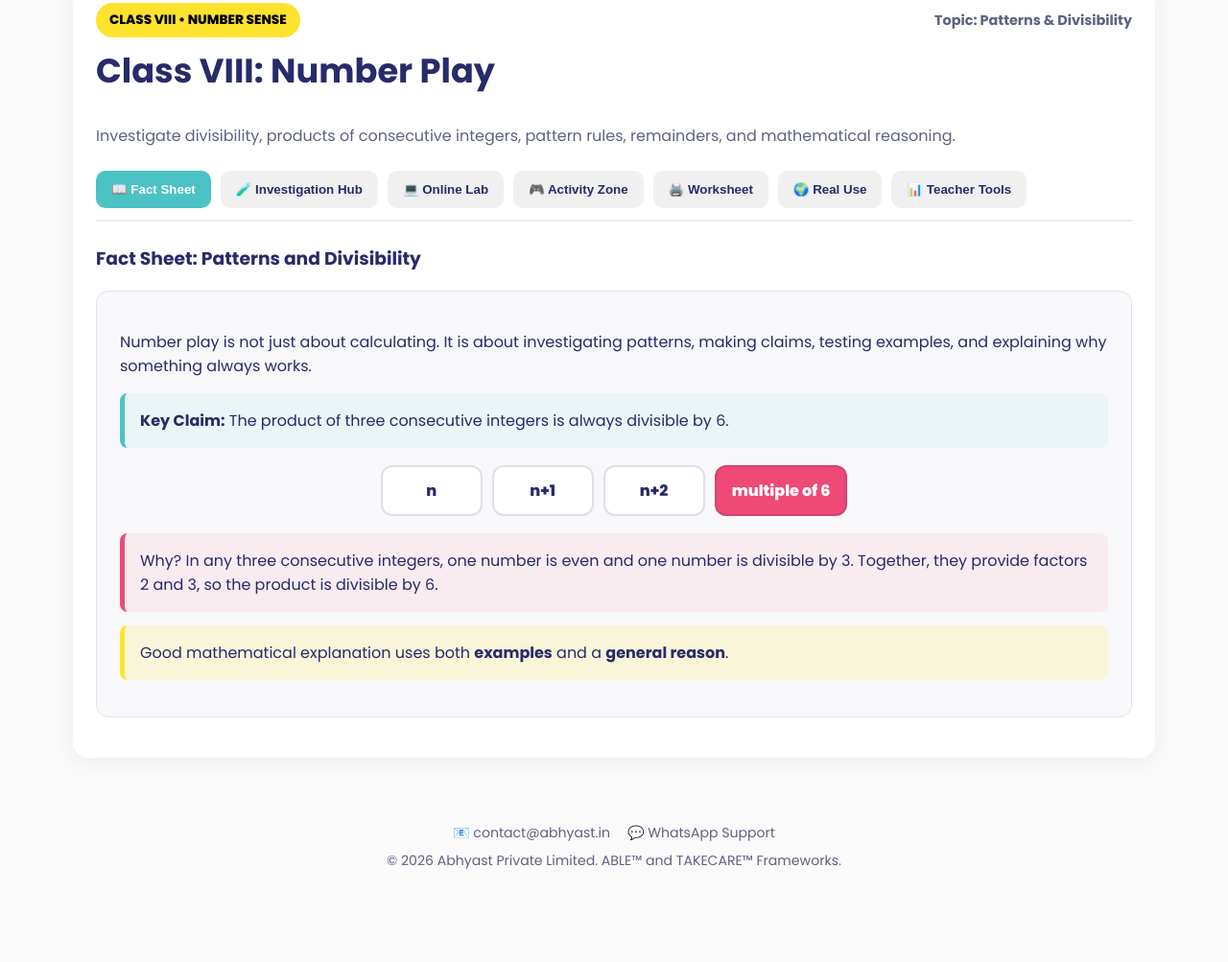
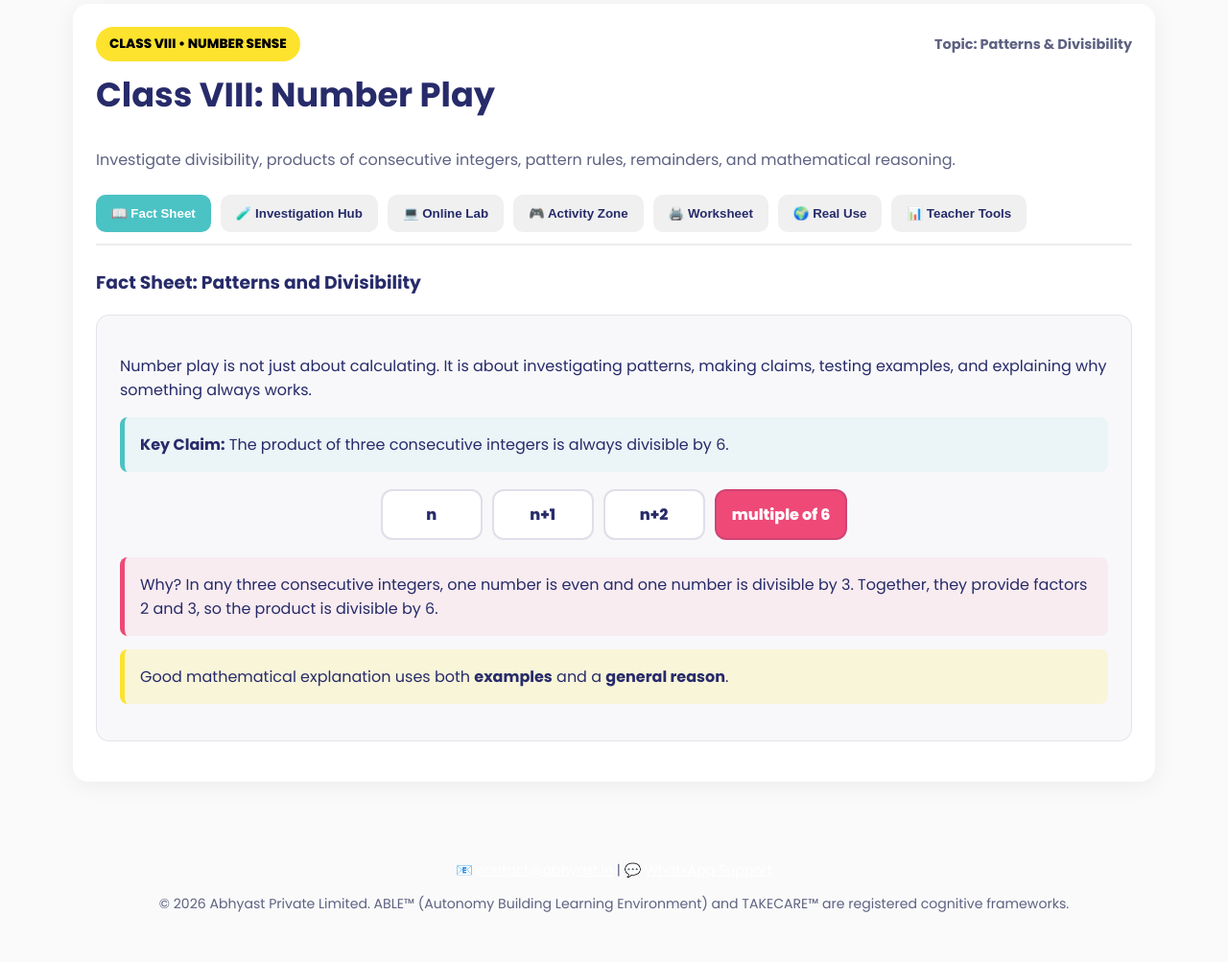
Before and after one commit to Abhyast-Dev/mathable, a plain HTML site: page workspaces/number-play-8.html in a window 1280 px wide. Shown: the part 134-1137 px from the top of the page at 96% size. Before the commit the page ends 1078 px from the top, so only its background shows below. Drawn offline with Linux system fonts and the light colour scheme.

Commit message:
Update number-play-8.html

```diff
--- a/workspaces/number-play-8.html
+++ b/workspaces/number-play-8.html
@@ -4,7 +4,7 @@
 <meta charset="UTF-8">
 <meta name="viewport" content="width=device-width, initial-scale=1.0">
 <title>Class VIII: Number Play - Mathable Smart Lab</title>
-<link href="https://fonts.googleapis.com/css2?family=Poppins:wght@400;600;700;800&display=swap" rel="stylesheet">
+<link href="https://fonts.googleapis.com/css2?family=Poppins:wght@400;600;700;800&display=swap" rel="stylesheet">ff
 <script src="https://cdnjs.cloudflare.com/ajax/libs/html2pdf.js/0.9.3/html2pdf.bundle.min.js"></script>
 <style>
 :root{--brand-yellow:#fde32d;--brand-pink:#ee4977;--brand-navy:#272b6a;--brand-aqua:#4bc2c4;--text-muted:#5e6282;--white:#fff;--soft-bg:#fafafa;--green:#27ae60;--red:#d64242}
@@ -209,8 +209,13 @@
 </div>
 </section>
 </main>
-
-<footer><div class="footer-links"><span>📧 contact@abhyast.in</span><span>💬 WhatsApp Support</span></div><div>© 2026 Abhyast Private Limited. ABLE™ and TAKECARE™ Frameworks.</div></footer>
+<footer>
+    <p>
+        📧 <a href="mailto:contact@abhyast.in" style="color: #ffffff; text-decoration: underline;">contact@abhyast.in</a> |
+        💬 <a href="https://wa.me/919910686080" style="color: #ffffff; text-decoration: underline;">WhatsApp Support</a>
+    </p>
+    <p>© 2026 Abhyast Private Limited. ABLE™ (Autonomy Building Learning Environment) and TAKECARE™ are registered cognitive frameworks.</p>
+</footer>
 
 <script>
 const qPool=[
```
